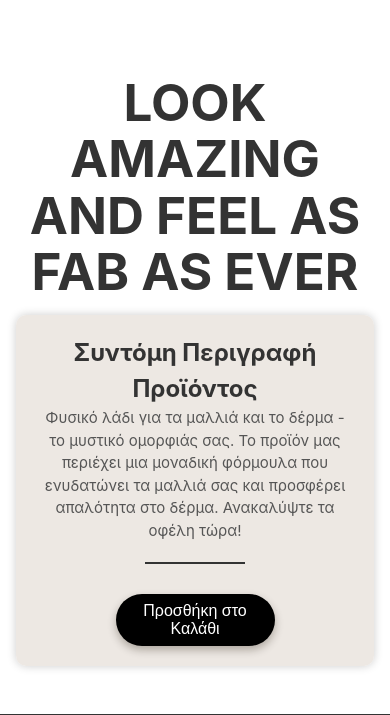
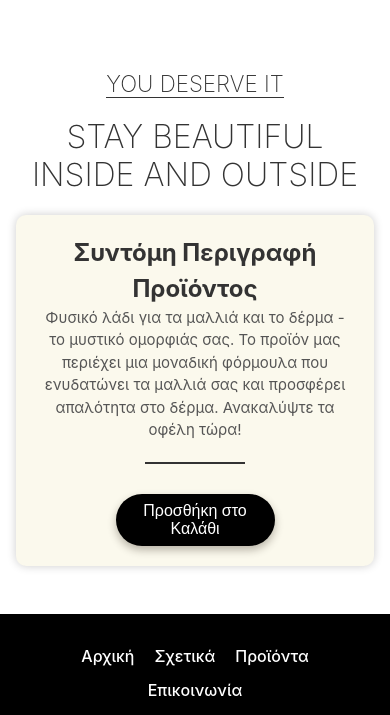
Before and after one commit to dimpinis9/Castine, a React (Vite) app: page / in a window 390 px wide. Shown: the part 806-1521 px from the top of the page. Built offline with nearby package versions, Linux system fonts and the light colour scheme.

Commit message:
YOU DESERVE IT

```diff
--- a/src/assets/Footer.css
+++ b/src/assets/Footer.css
@@ -1,5 +1,5 @@
 .site-footer {
-    background-color: #333;
+    background-color: black;
     color: #fff;
     padding: 20px 0;
     text-align: center;
--- a/src/assets/MainContent.css
+++ b/src/assets/MainContent.css
@@ -88,7 +88,7 @@ main {
 /* Σύνοψη προϊόντος */
 .product-summary {
   margin-top: 2rem;
-  background-color: rgba(233, 227, 221, 0.8);
+  background-color: #fbf9ed;
   padding: 20px;
   border-radius: 10px;
   box-shadow: 0px 0px 10px rgba(0, 0, 0, 0.2);
@@ -139,6 +139,16 @@ main {
 .product-summary button:active {
   transform: translateY(0);
   box-shadow: 0 2px 4px rgba(233, 227, 221, 0.3);
+}
+
+
+.deserve {
+  margin-top: -60px; /* Αυξήστε ή μειώστε αυτήν την τιμή ανάλογα με το πόσο πάνω θέλετε να μετακινήσετε το "deserve" */
+}
+
+.stay {
+  font-size: 2em;
+  margin-top: 10px; /* Αυξήστε αυτήν την τιμή για να αυξήσετε το μέγεθος των γραμμάτων */
 }
 
 
@@ -215,4 +225,26 @@ main {
     font-size: 1rem;
     padding: 0.5rem 1rem;
   }
+
+  .deserve {
+    margin-top: -160px;
+    font-size: 1.4rem;
+    font-weight: 200;
+    display: inline-block;
+ border-bottom: 0.5px solid;
+
 }
+
+
+  .stay {
+    font-size: 2em;
+    margin-top: 15px;
+    font-weight: 200; /* Αυξήστε αυτήν την τιμή για να αυξήσετε το μέγεθος των γραμμάτων */
+  }
+
+  .inside{
+    font-size: 2em;
+    font-weight: 200;
+    margin-top: -10px;
+  }
+}
--- a/src/components/Header.jsx
+++ b/src/components/Header.jsx
@@ -21,10 +21,10 @@ export const Header = () => {
       </div>
       <nav className={isMenuOpen ? "open" : ""}>
         <ul>
-          <li><a href="/">Αρχική</a></li>
-          <li><a href="/products">Το Προϊόν</a></li>
-          <li><a href="/about">About Us</a></li>
-          <li><a href="/contact">Επικοινωνία</a></li>
+          <li><a href="/">ΑΡΧΙΚΗ</a></li>
+          <li><a href="/products">ΠΡΟΙΟΝ</a></li>
+          <li><a href="/about">ABOUT US</a></li>
+          <li><a href="/contact">ΕΠΙΚΟΙΝΩΝΙΑ</a></li>
         </ul>
       </nav>
       <div className="menu-icon" onClick={() => setMenuOpen(!isMenuOpen)}>
--- a/src/components/MainContent.jsx
+++ b/src/components/MainContent.jsx
@@ -58,9 +58,14 @@ export const MainContent = () => {
 </div>
       </div>
       <div className="product-title">
-        <h1>
-          <AnimatedText text="LOOK AMAZING AND FEEL AS FAB AS EVER" />
+        <h1 class="deserve">
+
+          <AnimatedText text="YOU DESERVE IT"/>
         </h1>
+        <h2 class="stay"><AnimatedText text="STAY BEAUTIFUL"  /></h2>
+        <h2 class="inside"><AnimatedText text="INSIDE AND OUTSIDE" /> </h2>
+
+
       </div>
 
       <div className="product-summary">
```
